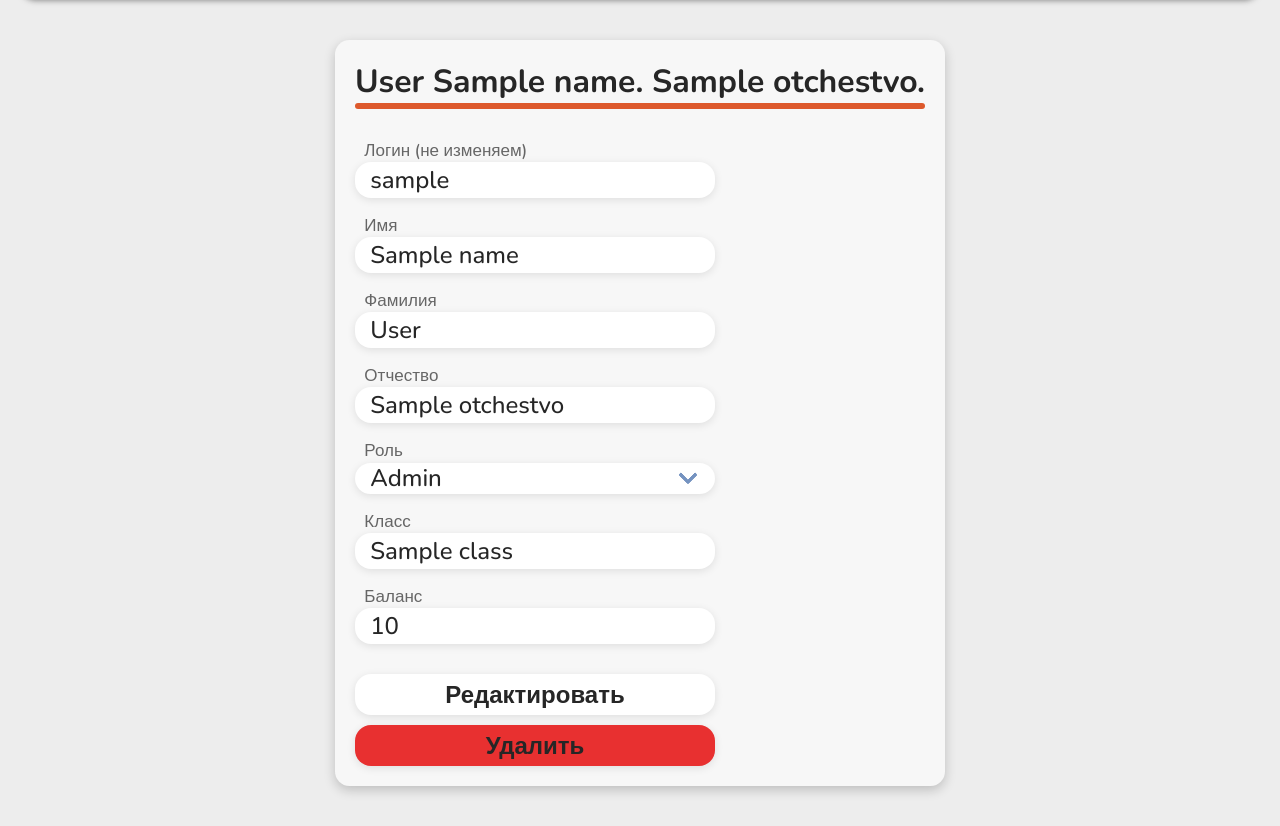
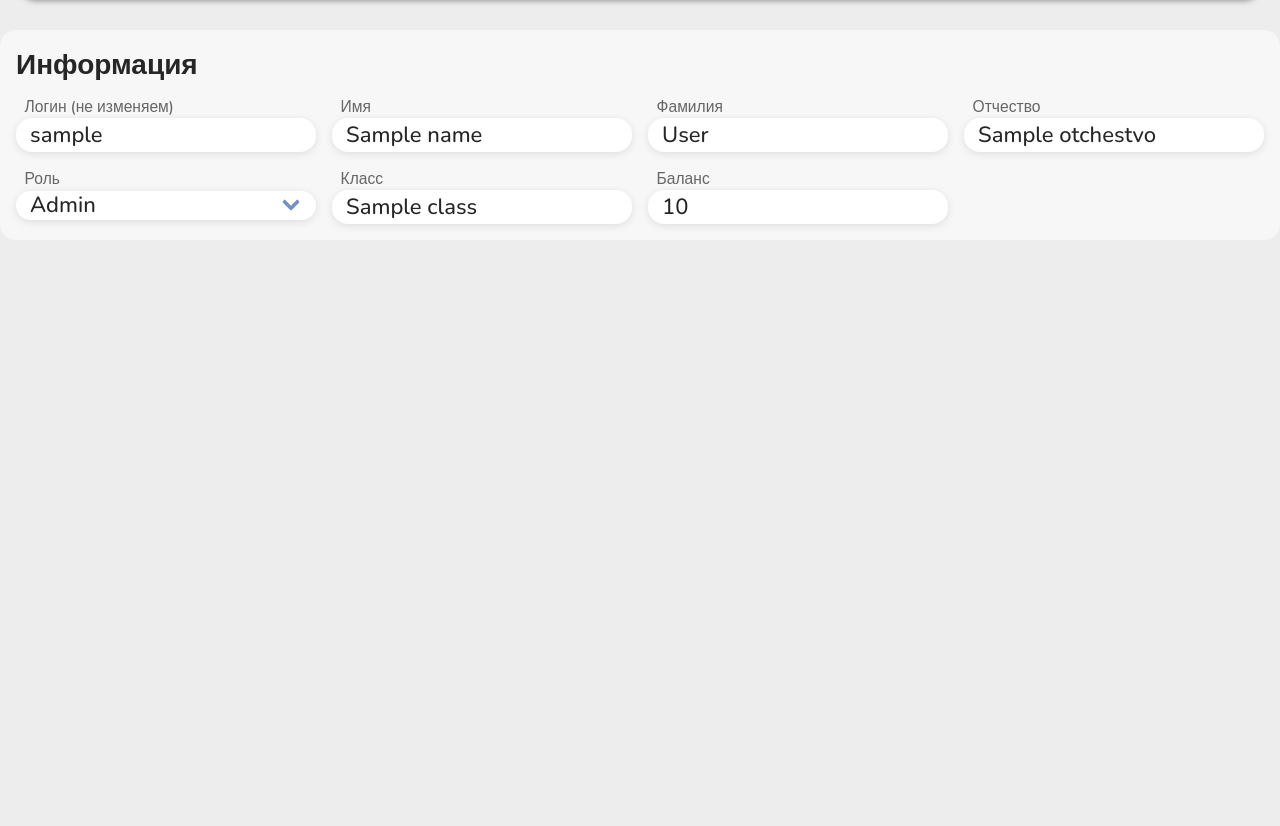
Before and after one commit to MrCrabs2000/project_engneer, a Flask app: template templates/admin/users/user.html in a window 1280 px wide. Shown: the part 70-896 px from the top of the page. After the commit the page ends 294 px from the top, so only its background shows below. Run offline with Flask 3, Linux system fonts and the light colour scheme; the template is opened without the code that fills it: most values are stand-ins (such as "Sample title", 1, 10 or a date in 2020).

Commit message:
Обновлен дизайн странички пользователя

```diff
--- a/static/css/users/classes.css
+++ b/static/css/users/classes.css
@@ -8,7 +8,7 @@
 
 .classes-grid {
     display: grid;
-    grid-template-columns: repeat(auto-fill, minmax(140px, 1fr));
+    grid-template-columns: repeat(auto-fill, minmax(80px, 1fr));
     gap: 1rem;
     padding: 1rem 0px;
     max-width: 1400px;
@@ -18,9 +18,9 @@
 .class-card {
     width: 100%;
     aspect-ratio: 1 / 1;
-    background-color: var(--primary);
+    background-color: var(--bg-light);
     border-radius: 16px;
-    box-shadow: 0 4px 3px 0 rgba(0,0,0,0.2);
+    box-shadow: var(--shadow);
     transition: transform 0.3s;
 }
 
@@ -40,8 +40,8 @@
     flex-direction: column;
     height: 100%;
     width: 100%;
-    color: var(--text-color);
-    font-size: 50px;
+    color: var(--primary);
+    font-size: 32px;
     font-weight: 700;
     word-wrap: break-word;
 }
--- /dev/null
+++ b/static/css/users/user.css
@@ -0,0 +1,41 @@
+main {
+    display: flex;
+    flex-direction: column;
+    gap: 24px;
+    margin-top: 30px;
+}
+
+.block-header {
+    margin-bottom: 12px;
+    font-size: 28px;
+    font-weight: 600;
+
+}
+
+.user-block {
+    box-sizing: border-box;
+    display: flex;
+    flex-direction: column;
+    max-width: 1400px;
+    width: 100%;
+    margin: 0 auto;
+    padding: 16px;
+    background-color: var(--bg);
+    border-radius: 16px;
+}
+
+.fields-container.user {
+    display: grid;
+    grid-template-columns: repeat(auto-fill, minmax(300px, 1fr));
+    gap: 16px;
+}
+
+.fields-container.user > div {
+    width: auto;
+    font-size: 22px;
+}
+
+.classes-grid.user {
+    margin: 0;
+    padding: 0;
+}
--- a/templates/admin/users/user.html
+++ b/templates/admin/users/user.html
@@ -4,13 +4,17 @@
 
 {% block links %}
   <link rel="stylesheet" href="/static/css/common/form.css">
+  <link rel="stylesheet" href="/static/css/users/classes.css">
+  <link rel="stylesheet" href="/static/css/users/user.css">
 {% endblock %}
 
 {% block content %}
-  <div class="centering-container">
-    <div class="form">
-      <title class="title">{{ surname }} {{ name[0] }}. {{ otchestvo[0] }}.</title>
-      <div class="fields-container">
+
+    <main>
+
+      <div class="user-block info">
+        <div class="block-header">Информация</div>
+        <div class="fields-container user">
 
           <div>
             <label for="login">Логин (не изменяем)</label>
@@ -65,14 +69,34 @@
 
         </div>
 
-      <div class="btns-container">
+        {# <div class="btns-container">
           <button onclick="document.location='/users/{{ id }}/edit'">Редактировать</button>
           <button class="danger" onclick="document.location='/users/{{ id }}/delete'">Удалить</button>
+        </div> #}
+
+      </div>
+
+      {% if role == 'Teacher' %}
+
+      <div class="user-block">
+        <span class="block-header">Классы</span>
+        <div class="classes-grid user">
+          {% for class in classes %}
+          <div class="class-card">
+            <a>
+              <div class="class-content">
+                <div>{{ class }}</div>
+              </div>
+            </a>
+          </div>
+          {% endfor %}
         </div>
 
       </div>
-    {% if role == 'Teacher' %}
-        <button onclick="document.location='/enterteach/{{ id }}'">Войти в пользователя</button>
+
       {% endif %}
+
+
     </div>
+  </main>
 {% endblock %}
```
Lines whose indentation alone changed are shown as unchanged.
